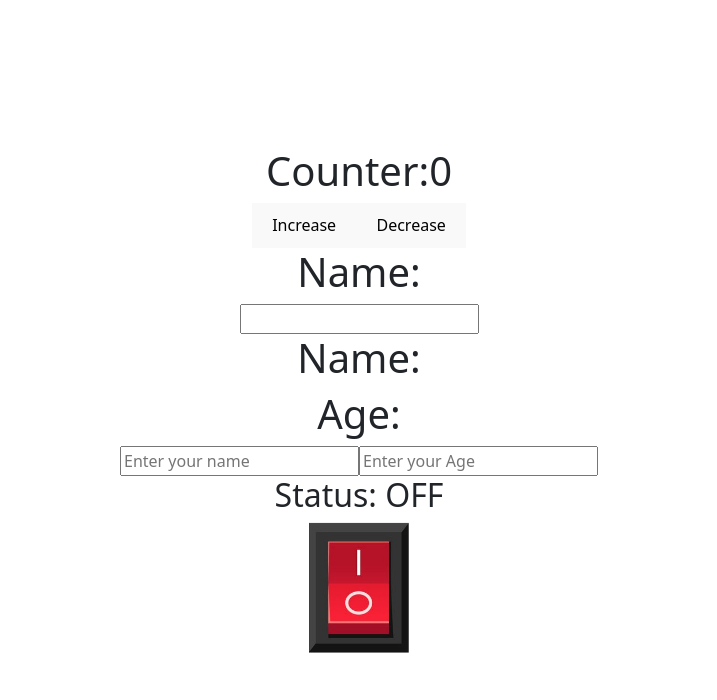
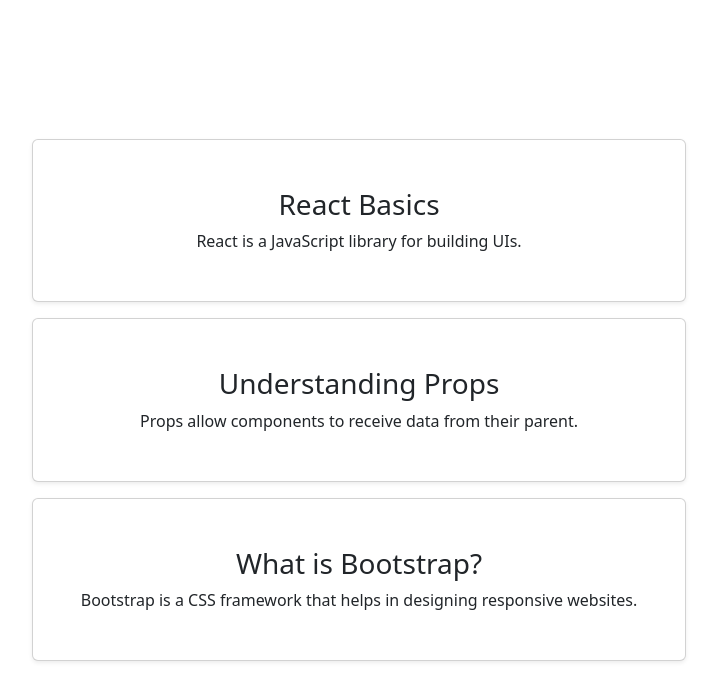
Before and after one commit to AbdulMugniMusba/REACT, a React (Vite) app in the folder my-app/: page / in a window 1280 px wide. Shown: the top 700 px of the page, without its empty margins (281-998 px from the left). Built offline with nearby package versions, Linux system fonts and the light colour scheme.

Commit message:
add my work

```diff
--- a/my-app/src/App.tsx
+++ b/my-app/src/App.tsx
@@ -1,30 +1,46 @@
 import "./App.css";
-import ProductsList from "./components/products.tsx";
-import CourseListObject from "./components/CourseListObject.tsx";
-import CarsList from "./components/cars.tsx";
-import LoginStatus from "./components/LoginStatus.tsx";
-import Vehicle from "./components/Vehicle.tsx";
-import Courses from "./components/Courses.tsx";
-import Products2 from "./components/products2.tsx";
-import Cars2 from "./components/Cars2.tsx";
-import fetchcars from "./Services/CarsServises.tsx";
-import fetchCourses from "./Services/CoursesServices.tsx";
-import Counter from "./components/Counter.tsx";
-import SetName from "./components/SetName.tsx";
-import { useState } from "react";
-import UserProfile from "./components/UserProfile.tsx";
-import Toggle from "./components/Toggle.tsx";
+// import ProductsList from "./components/products.tsx";
+// import CourseListObject from "./components/CourseListObject.tsx";
+// import CarsList from "./components/cars.tsx";
+// import LoginStatus from "./components/LoginStatus.tsx";
+// import Vehicle from "./components/Vehicle.tsx";
+// import Courses from "./components/Courses.tsx";
+// import Products2 from "./components/products2.tsx";
+// import Cars2 from "./components/Cars2.tsx";
+// import fetchcars from "./Services/CarsServises.tsx";
+// import fetchCourses from "./Services/CoursesServices.tsx";
+// import Counter from "./components/Counter.tsx";
+// import SetName from "./components/SetName.tsx";
+// import { useState } from "react";
+// import UserProfile from "./components/UserProfile.tsx";
+// import Toggle from "./components/Toggle.tsx";
+// import Greeting from "./components/Greeting.tsx";
+import ArticleList from "./components/ArticleList.tsx";
 function App() {
   return (
     <div>
       {/* <Courses courses={fetchCourses()} /> */}
 
-      <Counter></Counter>
+      {/* <Counter></Counter>
       <SetName></SetName>
       <UserProfile></UserProfile>
-      <Toggle></Toggle>
+      <Toggle></Toggle> */}
+      {/* <ProductsList></ProductsList> */}
+      {/* <CourseListObject></CourseListObject> */}
+      {/* <CarsList></CarsList> */}
+      {/* <LoginStatus></LoginStatus> */}
+      {/* <Vehicle></Vehicle> */}
+      {/* <Products2></Products2> */}
+      {/* <Cars2></Cars2> */}
+      {/* <Greeting>Hello BEFFELO</Greeting>
+      // <Counter></Counter> */}
+
+
+         <ArticleList />
+
     </div>
   );
 }
 
+
 export default App;
--- /dev/null
+++ b/my-app/src/components/ArticleList.tsx
@@ -0,0 +1,35 @@
+interface ArticleProps {
+  title: string;
+  children: string; // Restricting children to only text
+}
+
+const Article = ({ title, children }: ArticleProps) => {
+  return (
+    <div className="card shadow-sm my-3">
+    <div className="card-body">
+      <h3 className="card-title">{title}</h3>
+      <p className="card-text">{children}</p> {/* Displays text content */}
+    </div>
+  </div>
+  );
+};
+
+const articles = [
+  { title: "React Basics", body: "React is a JavaScript library for building UIs." },
+  { title: "Understanding Props", body: "Props allow components to receive data from their parent." },
+  { title: "What is Bootstrap?", body: "Bootstrap is a CSS framework that helps in designing responsive websites." },
+];
+
+const ArticleList = () => {
+  return (
+    <div>
+      {articles.map((article, index) => (
+        <Article key={index} title={article.title}>
+          {article.body}
+        </Article>
+      ))}
+    </div>
+  );
+}
+
+export default ArticleList;
--- a/my-app/src/components/Counter.tsx
+++ b/my-app/src/components/Counter.tsx
@@ -1,6 +1,9 @@
-import  { useState } from 'react';
+import  { useState,useEffect } from 'react';
 const counter = () => {
     const [count, setCount] = useState(0);
+    useEffect(() => {
+        console.log("useEffect called");
+    }, [count]);
 
     return (
         <div>
--- /dev/null
+++ b/my-app/src/components/Greeting.tsx
@@ -0,0 +1,9 @@
+interface Props {
+  children: string;
+}
+function Greeting(props: Props) {
+  return (<div>
+    {props.children}
+    </div>);
+}
+export default Greeting;
--- a/my-app/src/components/Toggle.tsx
+++ b/my-app/src/components/Toggle.tsx
@@ -6,7 +6,7 @@
   const [isOn, setIsOn] = useState(false);
   return (
     <div>
-      <h2>Status: {isOn == true ? "ON" : "OFF"}</h2>
+      <h2>Status: {isOn == true ? "on" : "off"}</h2>
       <div>
         <img
           src={isOn ? onnImg : offImg}
--- a/my-app/src/components/UserProfile.tsx
+++ b/my-app/src/components/UserProfile.tsx
@@ -1,27 +1,55 @@
 import { useState } from "react";
 const UserProfile = () => {
-  const [user, setUser] = useState({name:"", age:""} );
+  const [user, setUser] = useState({
+    name: "",
+    age: "",
+    email: "",
+    mob:"",
+    address: "",
+
+  });
 
   return (
     <div>
-        <h1>Name:{user.name}</h1>
-        <h1>Age:{user.age}</h1>
+      <h1>Name:{user.name}</h1>
+      <h1>Age:{user.age}</h1>
       <input
         type="text"
         placeholder="Enter your name"
         value={user.name}
-        onChange={(e) => setUser({name:e.target.value, age:user.age})}
+        onChange={(e) =>
+          setUser({
+             ...user,
+             name: e.target.value,})}
       ></input>
       <input
         type="number"
         placeholder="Enter your Age"
         value={user.age}
-        onChange={(e) => setUser({age:e.target.value, name:user.name})}
+        onChange={(e) =>
+          setUser(
+            { ...user,
+              age: e.target.value, })}
       ></input>
-
-
-
+      <input
+        type="text"
+        placeholder="Enter your address"
+        value={user.address}
+        onChange={(e) =>
+          setUser(
+            { ...user,
+              address: e.target.value, })}
+      ></input>
+      <input
+        type="text"
+        placeholder="Enter your email"
+        value={user.email}
+        onChange={(e) =>
+          setUser(
+            { ...user,
+              email: e.target.value, })}
+      ></input>
     </div>
   );
-  }
+};
 export default UserProfile;
```
